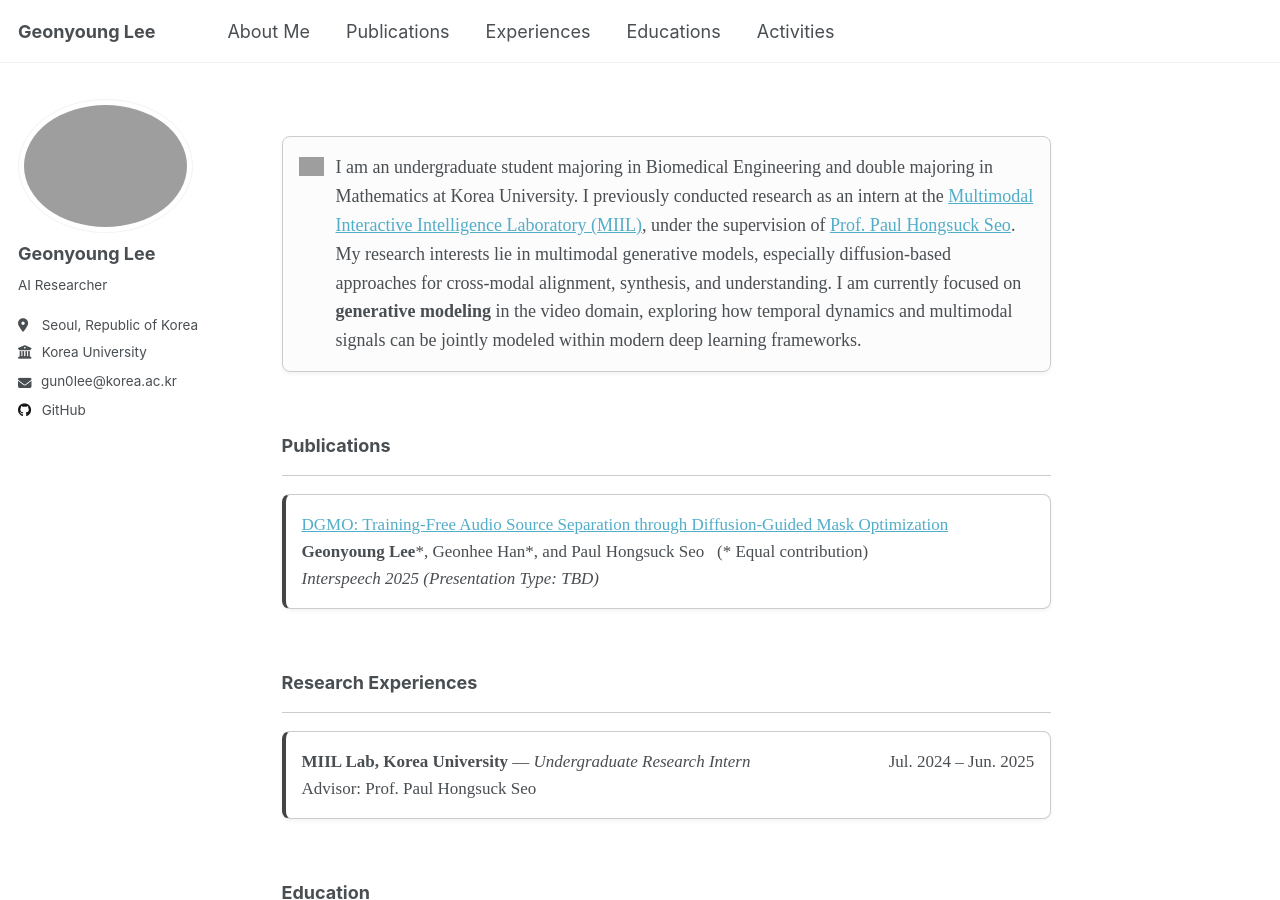
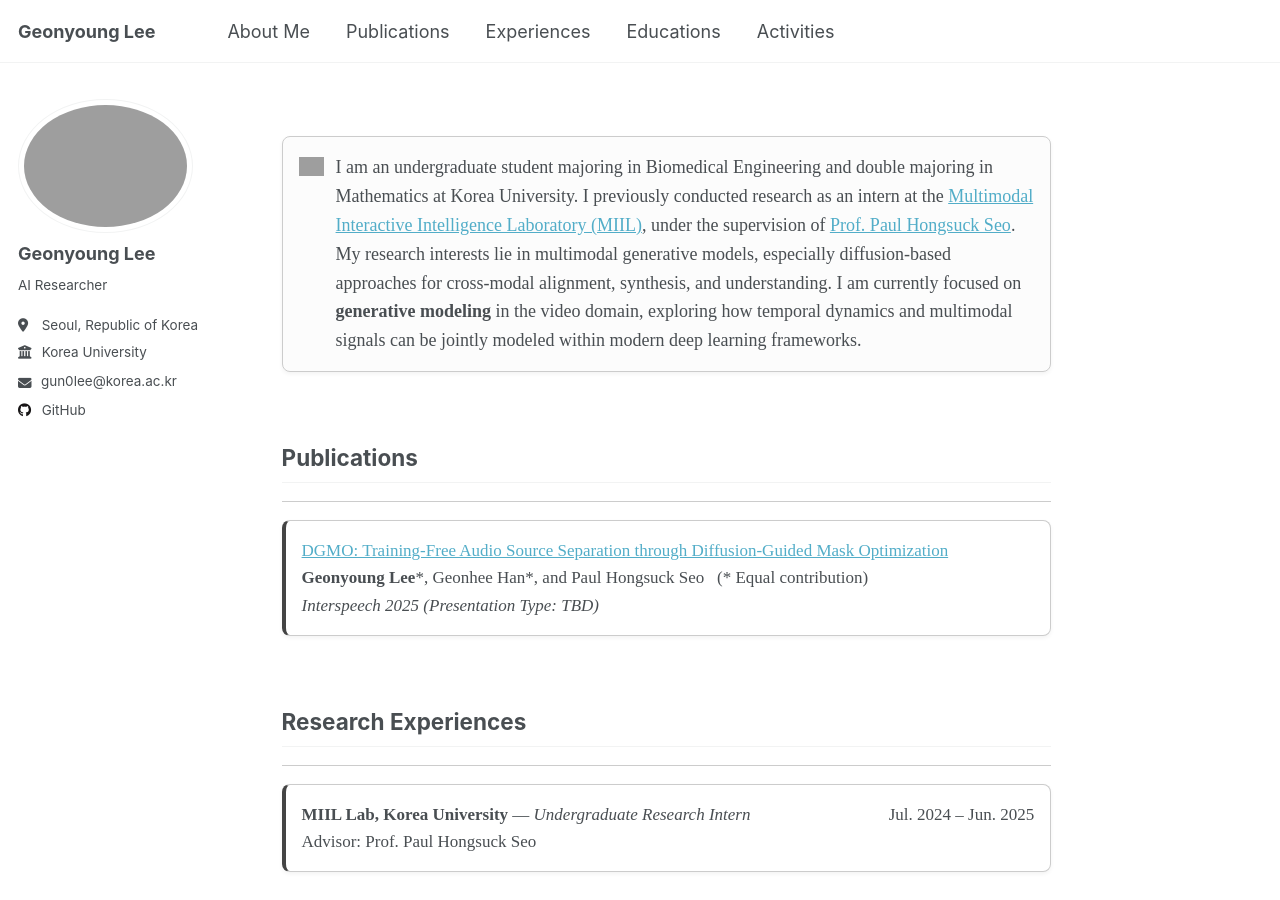
Before and after one commit to wltschmrz/wltschmrz.github.io, a Jekyll site: the page built from _pages/home.md, in a window 1280 px wide and 900 px high. Built offline with Jekyll 4.4.1, drawn with Linux system fonts in a browser that asks for light colours; grey boxes are pictures that could not be loaded.

```diff
--- a/_pages/home.md
+++ b/_pages/home.md
@@ -31,7 +31,7 @@ author_profile: true
 
 <a id="publications"></a>
 
-### Publications
+## Publications
 <hr style="border: none; height: 1px; background-color: #ccc;" />
 <div style="font-family: 'Times New Roman', Times, serif; font-size: 17px; line-height: 1.6;">
   <div style="border: 1px solid #ccc; border-left: 4px solid #444; padding: 16px; border-radius: 8px; background-color: #ffffff; box-shadow: 0 2px 4px rgba(0,0,0,0.05);">
@@ -55,7 +55,7 @@ author_profile: true
 
 <a id="research-experiences"></a>
 
-### Research Experiences
+## Research Experiences
 <hr style="border: none; height: 1px; background-color: #ccc;" />
 
 <div style="font-family: 'Times New Roman', Times, serif; font-size: 17px; line-height: 1.6; display: flex; flex-direction: column; gap: 12px;">
@@ -74,7 +74,7 @@ author_profile: true
 
 <a id="education"></a>
 
-### Education
+## Education
 <hr style="border: none; height: 1px; background-color: #ccc;" />
 
 <div style="font-family: 'Times New Roman', Times, serif; font-size: 17px; line-height: 1.6; display: flex; flex-direction: column; gap: 12px;">
@@ -103,7 +103,7 @@ author_profile: true
 
 <a id="academic-activities"></a>
 
-### Academic Activities
+## Academic Activities
 <hr style="border: none; height: 1px; background-color: #ccc;" />
 
 <div style="font-family: 'Times New Roman', Times, serif; font-size: 17px; line-height: 1.6;">
@@ -128,7 +128,7 @@ author_profile: true
 
 
 
-### Research Interests
+## Research Interests
 <hr style="border: none; height: 1px; background-color: #ccc;" />
 
 <div style="font-family: 'Times New Roman', Times, serif; font-size: 17px; line-height: 1.6;">
```
